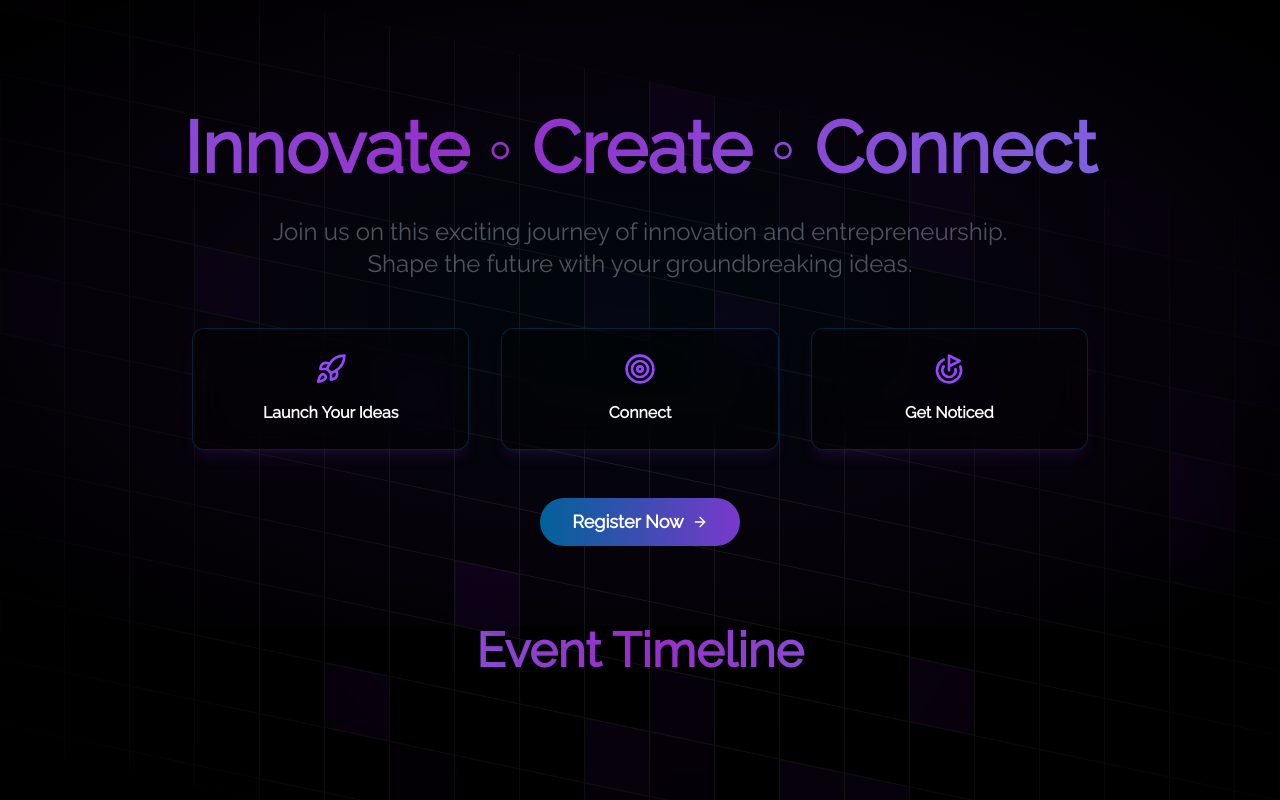
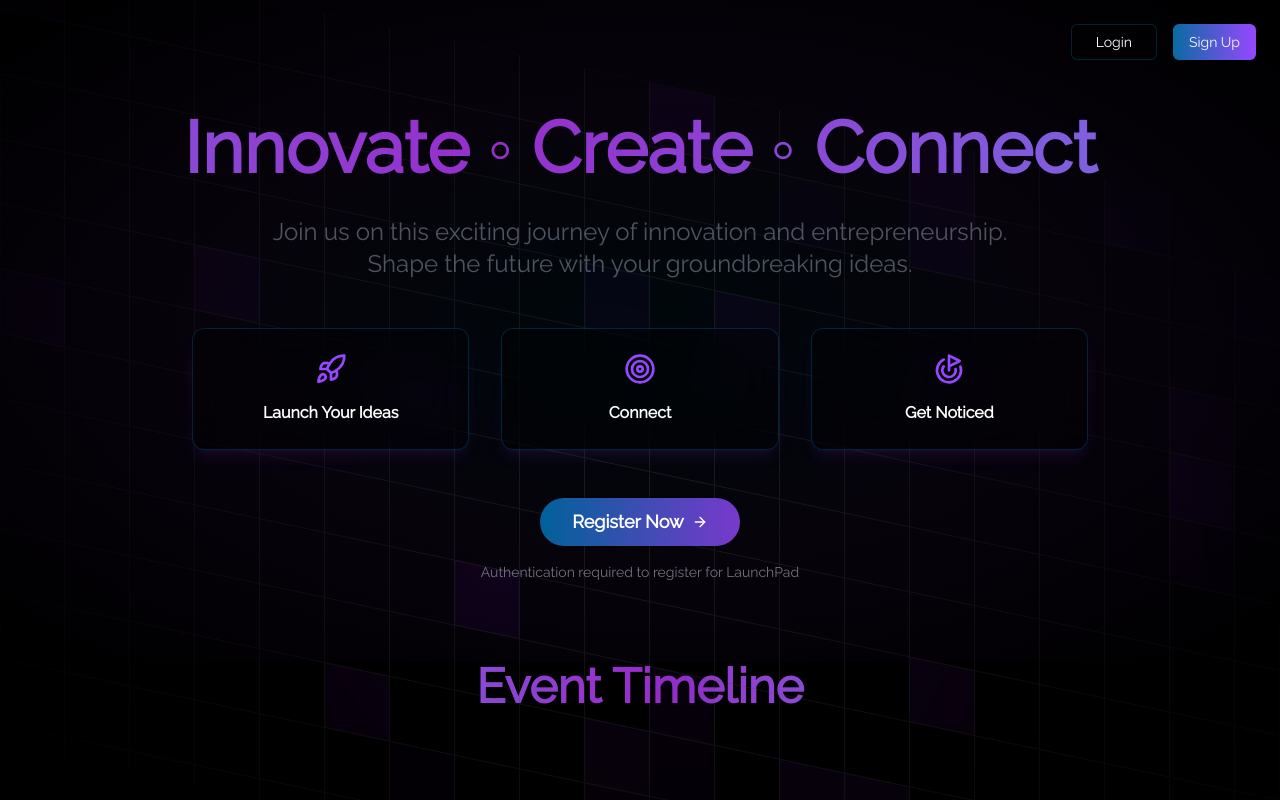
Before and after one commit to vaishakhsnair/scale_up_reg, a Next.js app: page /home in a window 1280 px wide. Shown: the top 800 px of the page. Built offline with nearby package versions, Linux system fonts and the light colour scheme.

Commit message:
Add authentication buttons and update session check logic on Home page

```diff
--- a/app/home/page.tsx
+++ b/app/home/page.tsx
@@ -30,6 +30,22 @@ export default function Home() {
         className="container mx-auto px-4 py-20 text-center relative"
       >
         <div className="absolute inset-0 bg-gradient-radial from-primary-blue/5 via-primary-purple/5 to-transparent animate-pulse" />
+
+        {/* Auth Buttons - Fixed to top right */}
+        <div className="fixed top-6 right-6 z-50 flex gap-4">
+          <Button
+            onClick={() => router.push("/Login")}
+            className="bg-black/30  border border-primary-blue/20 hover:bg-gradient-to-r hover:from-primary-blue/60 hover:to-primary-purple hover:text-white  text-white px-6"
+          >
+            Login
+          </Button>
+          <Button
+            onClick={() => router.push("/Signup")}
+            className="bg-gradient-to-r from-primary-blue/60 to-primary-purple  hover:opacity-90"
+          >
+            Sign Up
+          </Button>
+        </div>
 
         <motion.h1
           initial={{ opacity: 0, y: 20 }}
@@ -74,14 +90,15 @@ export default function Home() {
           ))}
         </motion.div>
 
+        {/* Register Button Section - Update with auth message */}
         <motion.div
           initial={{ opacity: 0, y: 20 }}
           animate={{ opacity: 1, y: 0 }}
           transition={{ duration: 0.7, delay: 0.8 }}
-          className="relative group flex justify-center"
+          className="relative group flex flex-col items-center gap-4"
         >
           <Button
-            onClick={() => router.push("/")}
+            onClick={() => router.push("/Login")}
             className="relative flex items-center justify-center px-8 py-6 text-lg rounded-full bg-black hover:bg-black/80 transition-all duration-200"
           >
             <div className="absolute inset-0 rounded-full bg-gradient-to-r from-primary-blue/60 to-primary-purple/80 opacity-100 group-hover:opacity-80 transition-all duration-200" />
@@ -98,6 +115,9 @@ export default function Home() {
               </motion.span>
             </span>
           </Button>
+          <p className="text-gray-400/70 text-sm">
+            Authentication required to register for LaunchPad
+          </p>
         </motion.div>
       </motion.div>
 
--- a/app/page.tsx
+++ b/app/page.tsx
@@ -7,22 +7,14 @@ import { useEffect } from "react";
 import { Toaster } from "react-hot-toast";
 
 export default function Home() {
-  const cheksession = async () => {
-    //function to check if the user is logged in or not it will be null if not logged in
-    try {
+  useEffect(() => {
+    const checkSession = async () => {
       const { data } = await supabase.auth.getSession();
-      return data;
-    } catch (e) {
-      console.log(e);
-    }
-  };
-  useEffect(() => {
-    cheksession().then((data) => {
-      console.log(data);
-      if (!data!.session) {
-        redirect("/Login");
+      if (!data.session) {
+        redirect("/home");
       }
-    });
+    };
+    checkSession();
   }, []);
 
   return (
```
